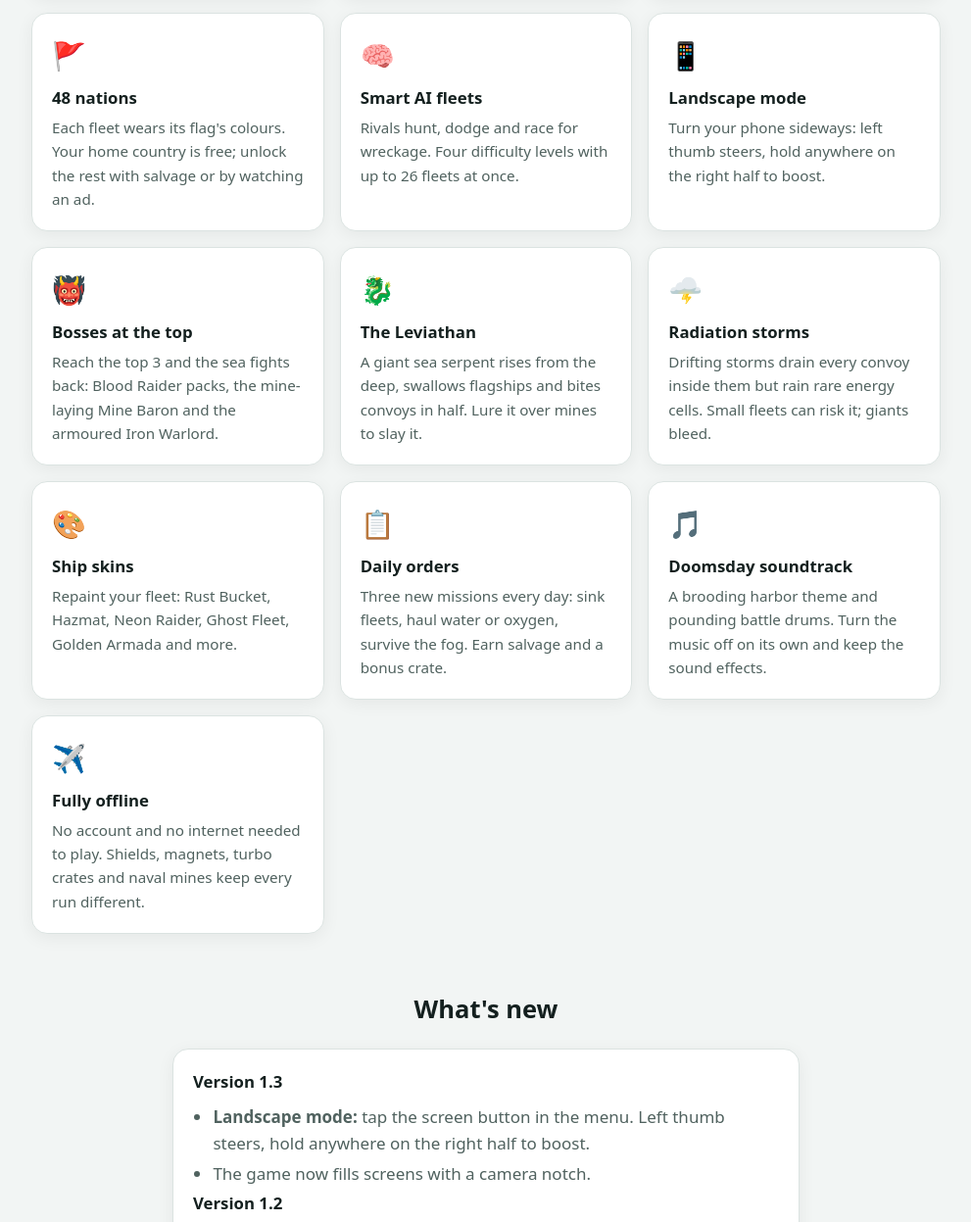
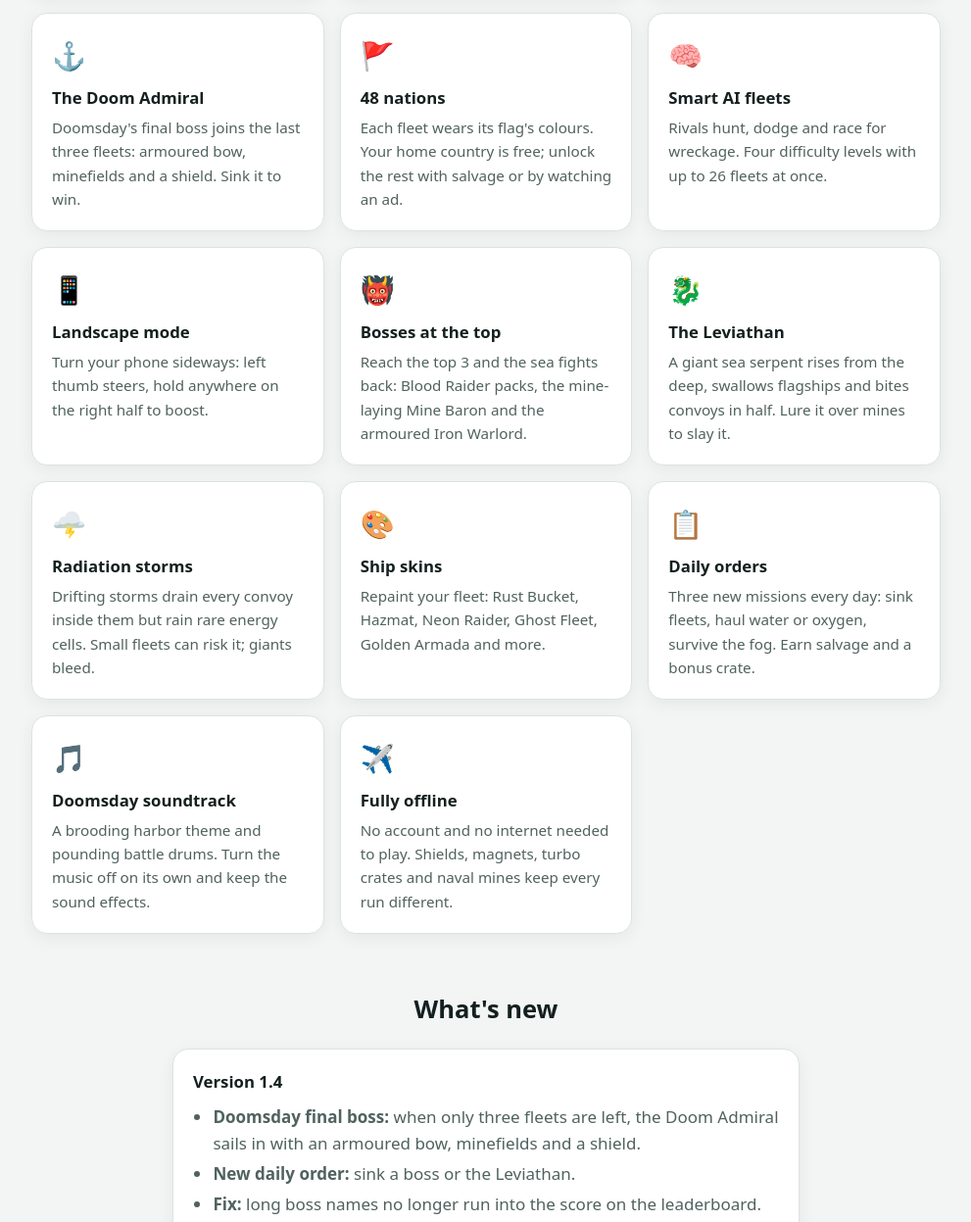
Before and after one commit to anhphan14-dev/anhphan14-dev.github.io, a plain HTML site: page lastarmada/index.html in a window 1280 px wide. Shown: the part 794-2041 px from the top of the page at 98% size, without its empty margins (144-1135 px from the left). Drawn offline with Linux system fonts and the light colour scheme.

Commit message:
Last Armada 1.4: Doom Admiral final boss, boss daily order

```diff
--- a/lastarmada/index.html
+++ b/lastarmada/index.html
@@ -60,7 +60,7 @@
   <p class="kicker">LAST</p>
   <h1>ARMADA</h1>
   <p class="sub">ENDWORLD</p>
-  <p class="new">NEW IN 1.3: LANDSCAPE MODE · BOSSES · LEVIATHAN</p>
+  <p class="new">NEW IN 1.4: DOOMSDAY FINAL BOSS · LANDSCAPE MODE</p>
   <p>The world ended. The fleets sail on. Command your nation's fleet, grow the longest convoy on a toxic sea and sink rival fleets, all offline.</p>
   <a class="btn" href="https://play.google.com/store/apps/details?id=com.anhrice.lastarmada">Get it on Google Play</a>
 </header>
@@ -73,6 +73,8 @@
       <p>If a flagship hits another convoy, it sinks. Boost ahead of a rival, cut across its bow and claim its supplies.</p></div>
     <div class="card"><div class="emoji">☢️</div><h3>Doomsday mode</h3>
       <p>The toxic fog closes in every 35 seconds and nobody comes back. Be the last fleet afloat.</p></div>
+    <div class="card"><div class="emoji">⚓</div><h3>The Doom Admiral</h3>
+      <p>Doomsday's final boss joins the last three fleets: armoured bow, minefields and a shield. Sink it to win.</p></div>
     <div class="card"><div class="emoji">🚩</div><h3>48 nations</h3>
       <p>Each fleet wears its flag's colours. Your home country is free; unlock the rest with salvage or by watching an ad.</p></div>
     <div class="card"><div class="emoji">🧠</div><h3>Smart AI fleets</h3>
@@ -97,6 +99,12 @@
 
   <h2>What's new</h2>
   <div class="card whatsnew">
+    <h3>Version 1.4</h3>
+    <ul>
+      <li><b>Doomsday final boss:</b> when only three fleets are left, the Doom Admiral sails in with an armoured bow, minefields and a shield.</li>
+      <li><b>New daily order:</b> sink a boss or the Leviathan.</li>
+      <li><b>Fix:</b> long boss names no longer run into the score on the leaderboard.</li>
+    </ul>
     <h3>Version 1.3</h3>
     <ul>
       <li><b>Landscape mode:</b> tap the screen button in the menu. Left thumb steers, hold anywhere on the right half to boost.</li>
@@ -120,6 +128,7 @@
 
   <h2>Screenshots</h2>
   <div class="shots">
+    <img src="img/screen-11.png" alt="The Doom Admiral, Doomsday's final boss" loading="lazy">
     <img src="img/screen-08.png" alt="The Leviathan hunting a fleet" loading="lazy">
     <img src="img/screen-07.png" alt="The Iron Warlord boss" loading="lazy">
     <img src="img/screen-09.png" alt="A radiation storm" loading="lazy">
```
Also changed, not shown: lastarmada/img/screen-11.png (added).
